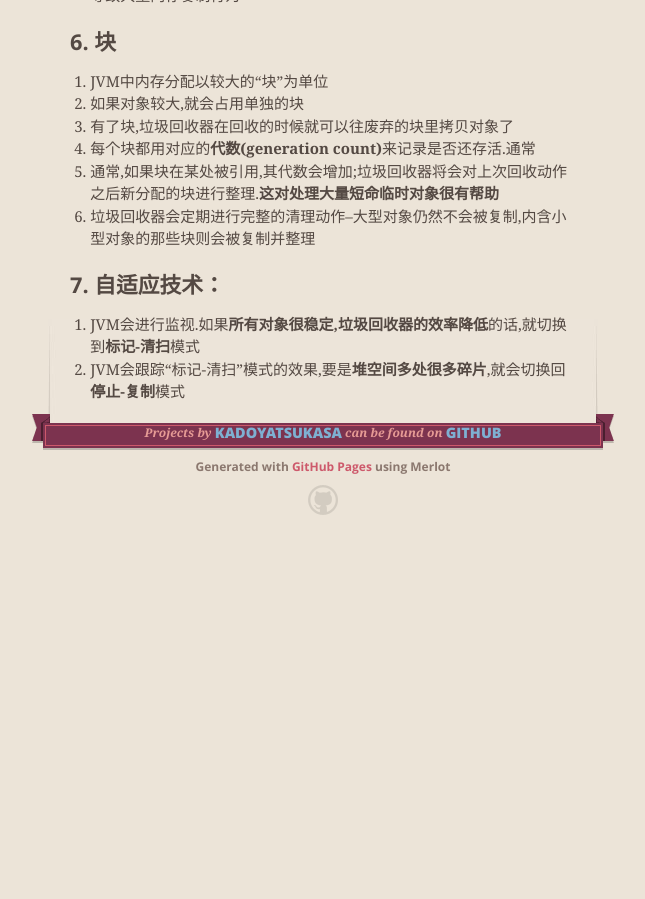
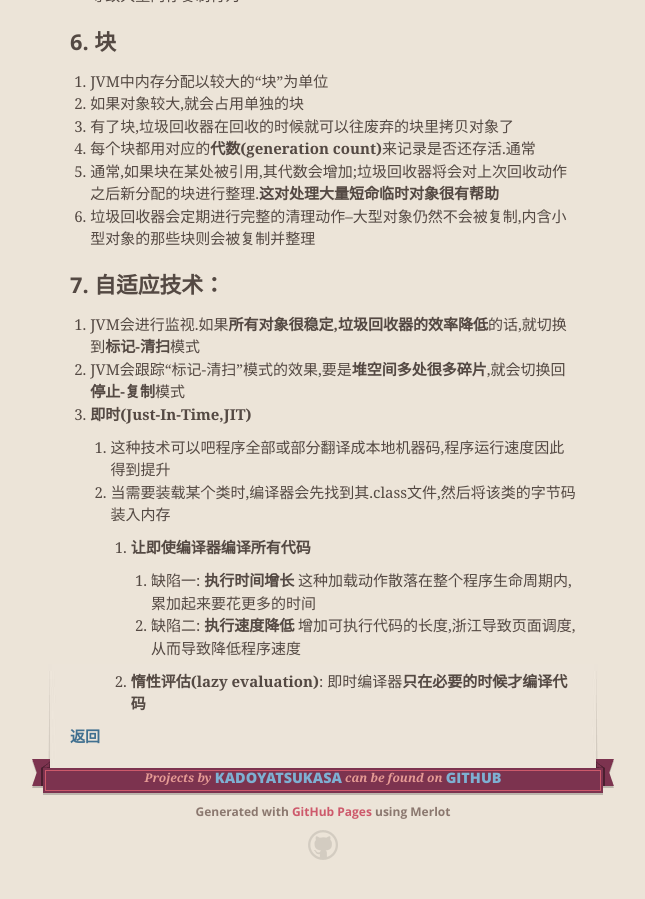
Before and after one commit to kadoyatsukasa/kadoyatsukasa.github.io, a Jekyll site: the page built from docs/thinkinginjava/5/55.md, in a window 1280 px wide and 900 px high, scrolled down 3256 px. Shown: the whole window, without its empty margins (317-962 px from the left). Built offline with Jekyll 4.4.1, drawn with Linux system fonts in a browser that asks for light colours; our own code applies the rules of GitHub Pages for plain Markdown files; before the commit the page ends 3811 px from its top, so only the background shows below that.

Commit message:
20190127 update

```diff
--- a/docs/thinkinginjava/5/55.md
+++ b/docs/thinkinginjava/5/55.md
@@ -124,3 +124,12 @@ Error:Check Out
 
   1. JVM会进行监视.如果**所有对象很稳定,垃圾回收器的效率降低**的话,就切换到**标记-清扫**模式
   2. JVM会跟踪“标记-清扫”模式的效果,要是**堆空间多处很多碎片**,就会切换回**停止-复制**模式
+  3. **即时(Just-In-Time,JIT)**
+     1. 这种技术可以吧程序全部或部分翻译成本地机器码,程序运行速度因此得到提升
+     2. 当需要装载某个类时,编译器会先找到其.class文件,然后将该类的字节码装入内存
+        1. **让即使编译器编译所有代码**
+           1. 缺陷一: **执行时间增长** 这种加载动作散落在整个程序生命周期内,累加起来要花更多的时间
+           2. 缺陷二: **执行速度降低** 增加可执行代码的长度,浙江导致页面调度,从而导致降低程序速度
+        2. **惰性评估(lazy evaluation)**: 即时编译器**只在必要的时候才编译代码**
+
+[**返回**](../menu)
```
Also changed, not shown: docs/thinkinginjava/menu.md (line endings or trailing spaces).
